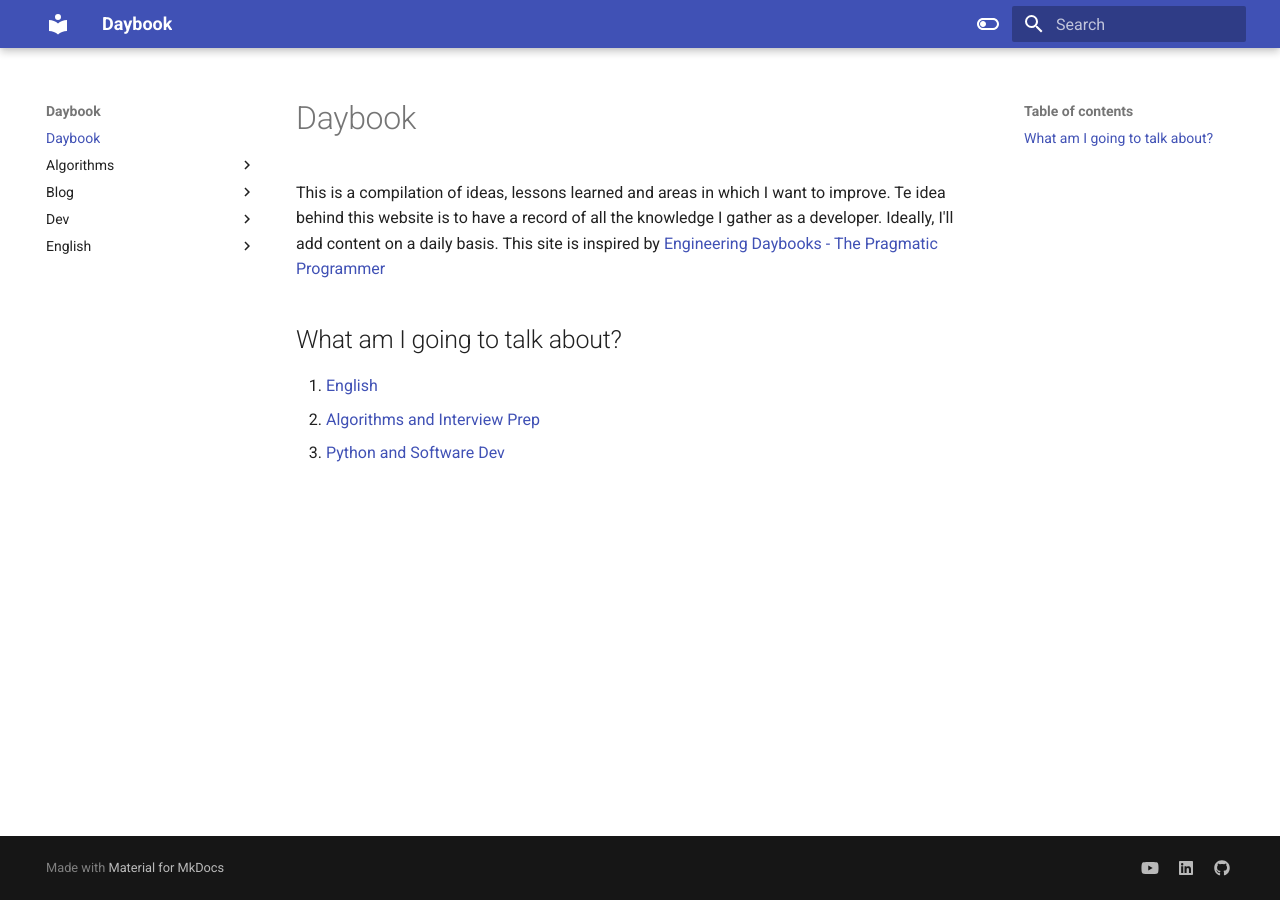
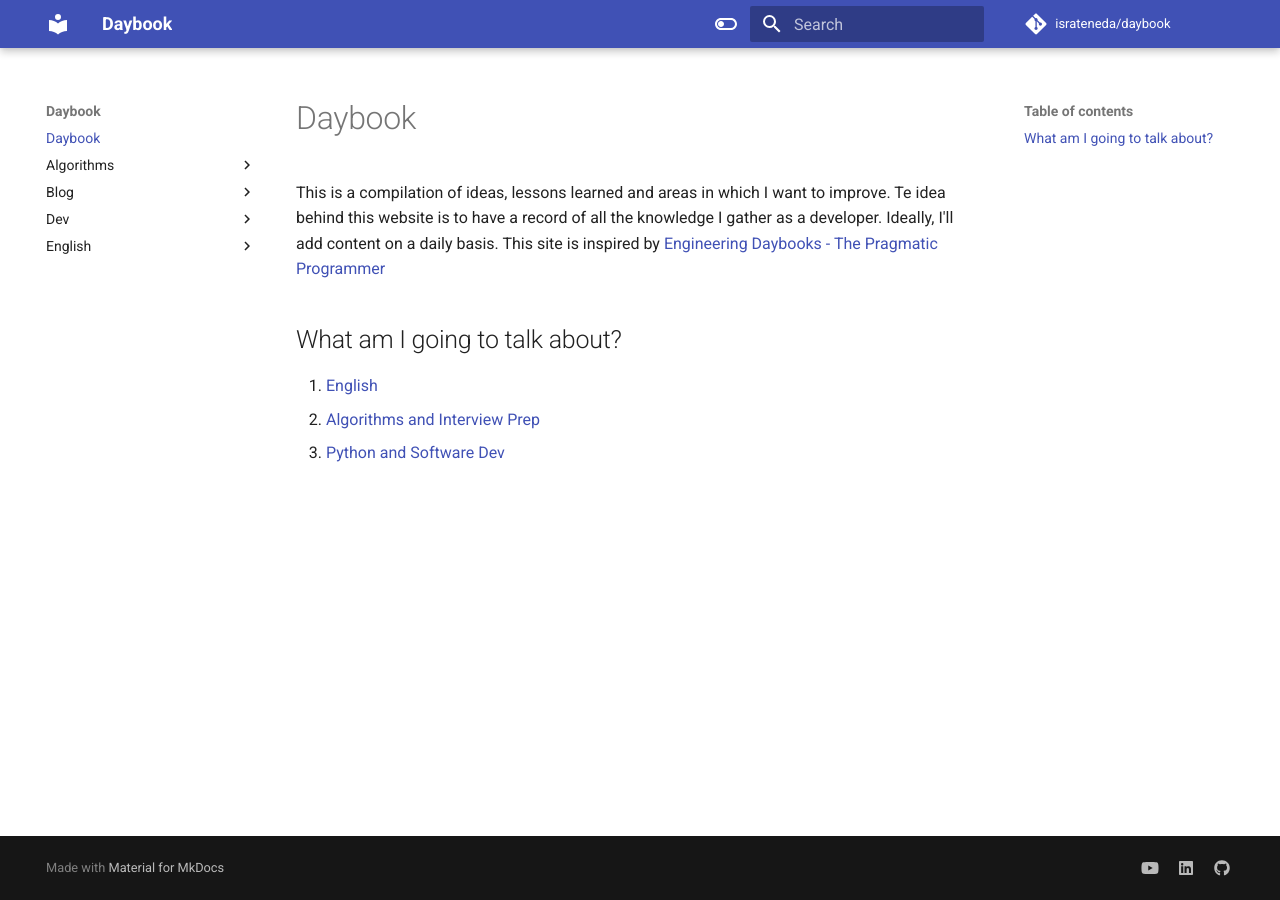
Before and after one commit to israteneda/daybook, an MkDocs documentation site: the page built from docs/index.md, in a window 1280 px wide. Built offline with MkDocs 1.6.1 and Material for MkDocs 9.7.7, drawn with Linux system fonts in a browser that asks for light colours; comment, search, counter and statistics services are not loaded.

Commit message:
allow edit docs

```diff
--- a/mkdocs.yml
+++ b/mkdocs.yml
@@ -1,4 +1,8 @@
 site_name: Daybook
+site_url: https://israteneda.com/
+repo_name: israteneda/daybook
+repo_url: https://github.com/israteneda/daybook
+edit_uri: edit/main/docs/
 
 theme:
   name: material
```
